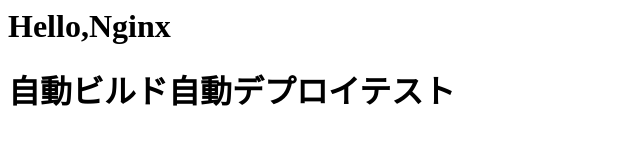
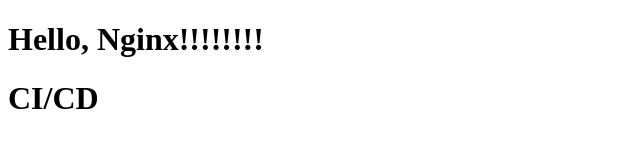
Before and after one commit to chihiro-kakizaki/CI-practice, a plain HTML site: page index.html in a window 1280 px wide. Shown: the whole page, without its empty margins (0-640 px from the left). Drawn offline with Linux system fonts and the light colour scheme.

Commit message:
文字化け修正

```diff
--- a/index.html
+++ b/index.html
@@ -1,2 +1,11 @@
-<h1>Hello,Nginx</h1>
-<h1>自動ビルド自動デプロイテスト</h1>
+<!DOCTYPE html>
+<html lang="ja">
+  <head>
+    <meta charset="utf-8">
+    <title>nginx test</title>
+  </head>
+  <body>
+    <h1>Hello, Nginx!!!!!!!!</h1>
+    <h1>CI/CD</h1>
+  </body>
+</html>
```
